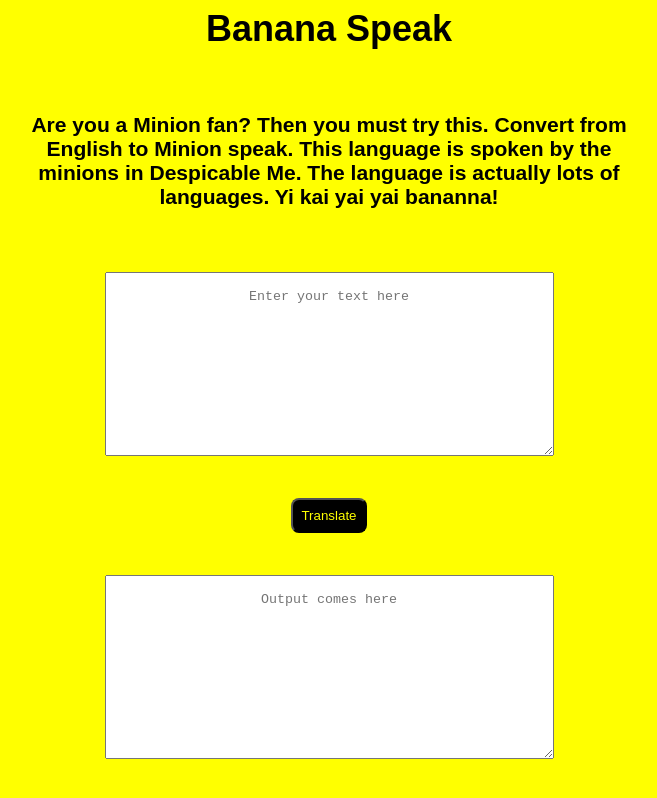
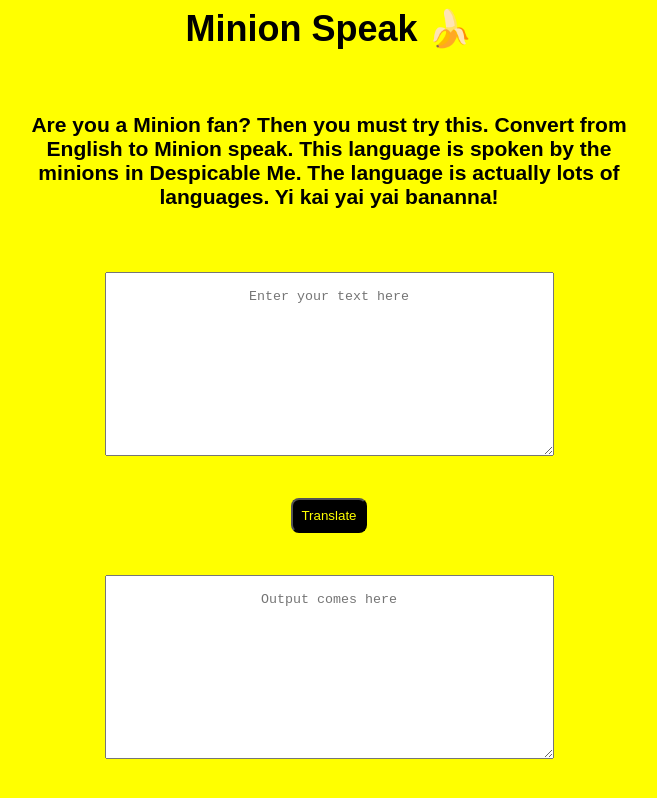
Before and after one commit to KMaithri/MinionSpeak, a plain HTML site: page index.html in a window 1280 px wide. Shown: the whole page, without its empty margins (311-968 px from the left). Drawn offline with Linux system fonts and the light colour scheme; a web font is replaced by a local one.

Commit message:
heading modified

```diff
--- a/index.html
+++ b/index.html
@@ -9,7 +9,7 @@
 </head>
 
 <body>
-    <h1 class="container-center">Banana Speak</h1>
+    <h1 class="container-center">Minion Speak 🍌</h1>
     <br>
     <br>
     <br>
```
